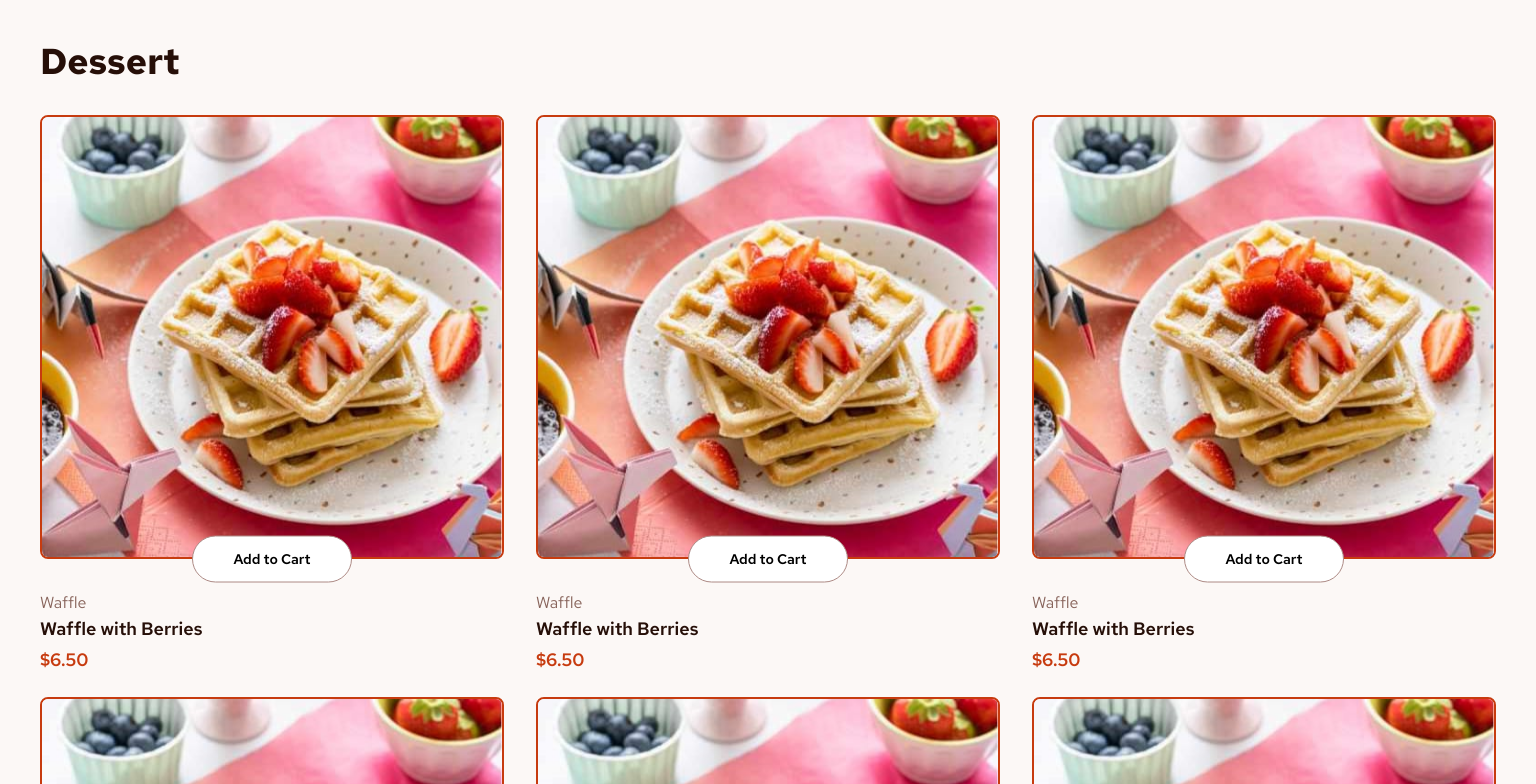
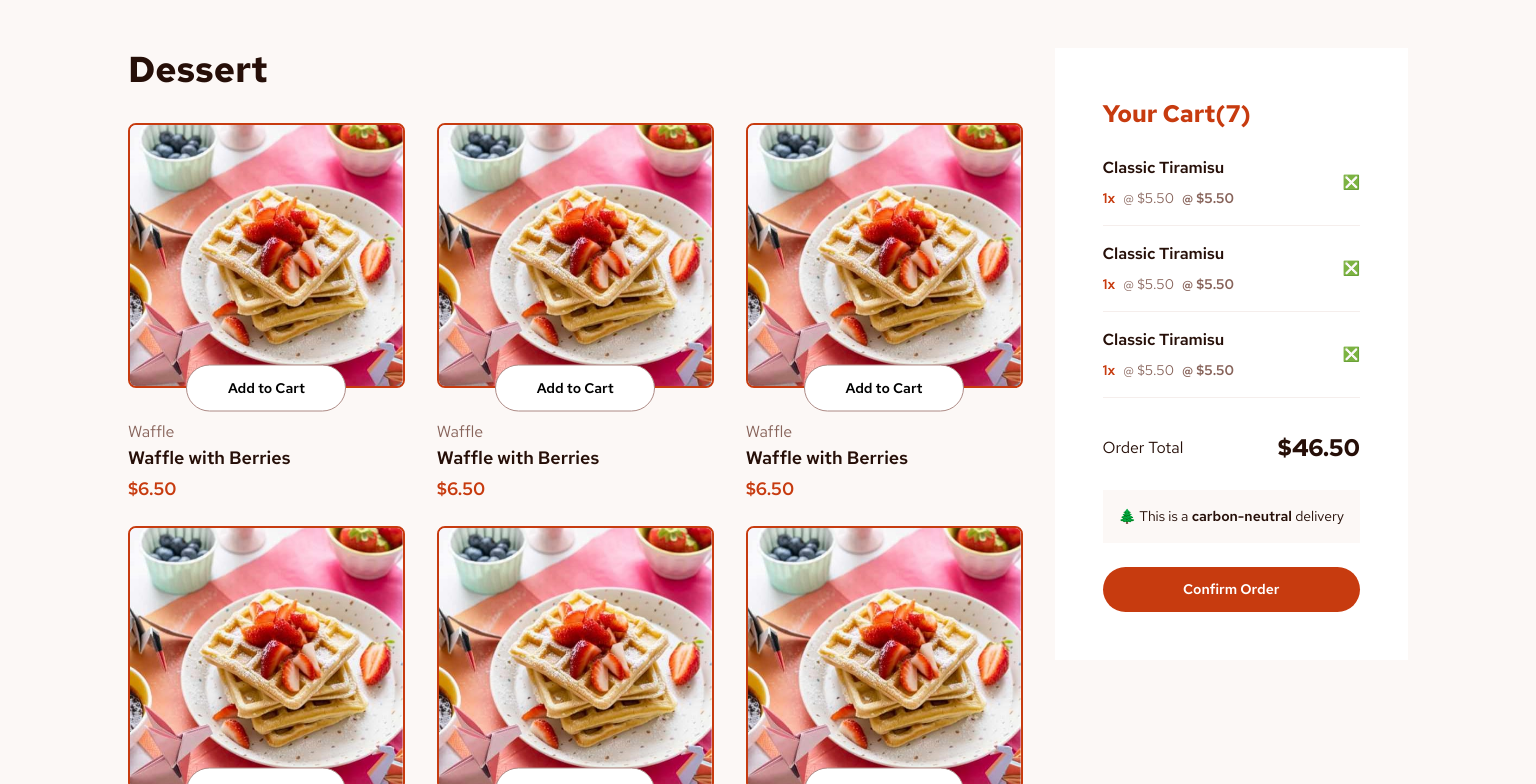
Before and after one commit to simeon2002/FEM-product-list-with-cart, a React (Create React App) app: page / in a window 1536 px wide. Shown: the top 784 px of the page. Built offline with nearby package versions, Linux system fonts and the light colour scheme.

Commit message:
Style @breakpoint 1440px

```diff
--- a/src/styles.css
+++ b/src/styles.css
@@ -105,6 +105,7 @@ body {
 } */
 
 .app-container {
+  min-height: 100vh;
   padding: var(--space-300);
   background-color: var(--clr-rose-50);
 }
@@ -350,3 +351,20 @@ body {
     margin-bottom: var(--space-600);
   }
 }
+
+/* 1440px */
+@media (min-width: 90em) {
+  .app-container {
+    display: flex;
+    justify-content: center;
+    gap: var(--space-400);
+    padding: var(--space-600) var(--space-1600) var(--space-1200);
+  }
+
+  .cart {
+    max-width: 38.4rem;
+    flex-shrink: 0;
+    flex-grow: 1;
+    align-self: flex-start;
+  }
+}
```
